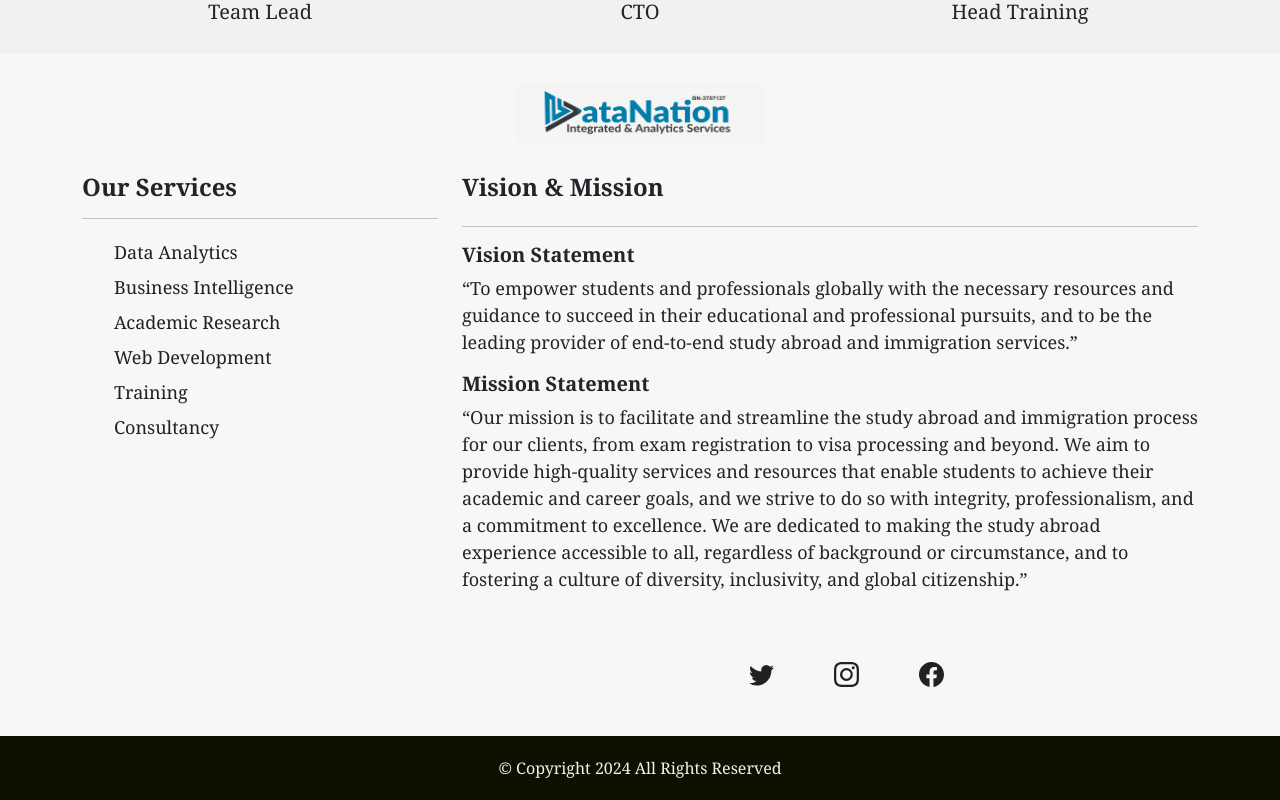
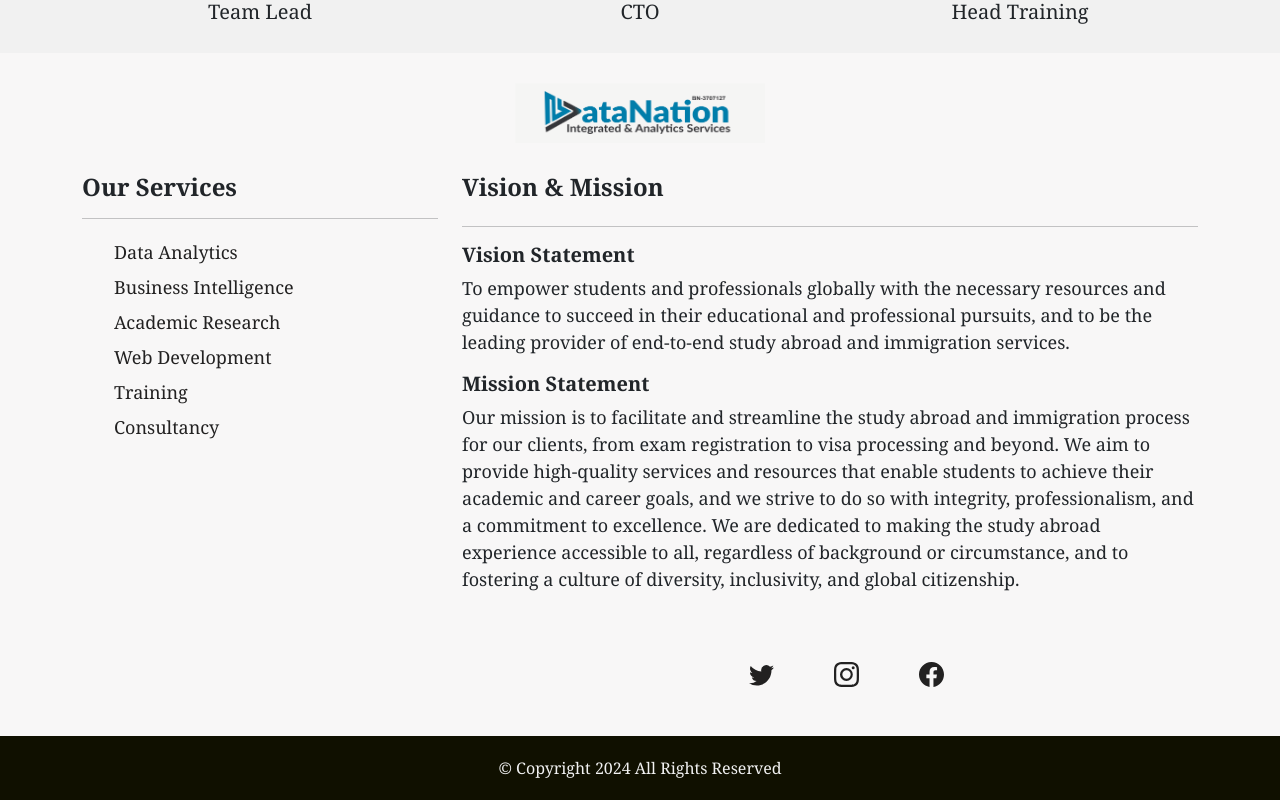
Before and after one commit to victoryohanna/datanationais, a React (Create React App) app: page / in a window 1280 px wide. Shown: the part 4743-5543 px from the top of the page. Built offline with nearby package versions, Linux system fonts and the light colour scheme.

Commit message:
modified src/components/footer.jsx

```diff
--- a/src/components/footer.jsx
+++ b/src/components/footer.jsx
@@ -67,16 +67,16 @@ const Footer = () => {
               <div className="vission_section">
                 <h5>Vision Statement</h5>
                 <p>
-                  “To empower students and professionals globally with the
+                  To empower students and professionals globally with the
                   necessary resources and guidance to succeed in their
                   educational and professional pursuits, and to be the leading
-                  provider of end-to-end study abroad and immigration services.”
+                  provider of end-to-end study abroad and immigration services.
                 </p>
               </div>
               <div className="mission_section">
                 <h5>Mission Statement</h5>
                 <p>
-                  “Our mission is to facilitate and streamline the study abroad
+                  Our mission is to facilitate and streamline the study abroad
                   and immigration process for our clients, from exam
                   registration to visa processing and beyond. We aim to provide
                   high-quality services and resources that enable students to
@@ -85,7 +85,7 @@ const Footer = () => {
                   excellence. We are dedicated to making the study abroad
                   experience accessible to all, regardless of background or
                   circumstance, and to fostering a culture of diversity,
-                  inclusivity, and global citizenship.”
+                  inclusivity, and global citizenship.
                 </p>
               </div>
             </div>
```
